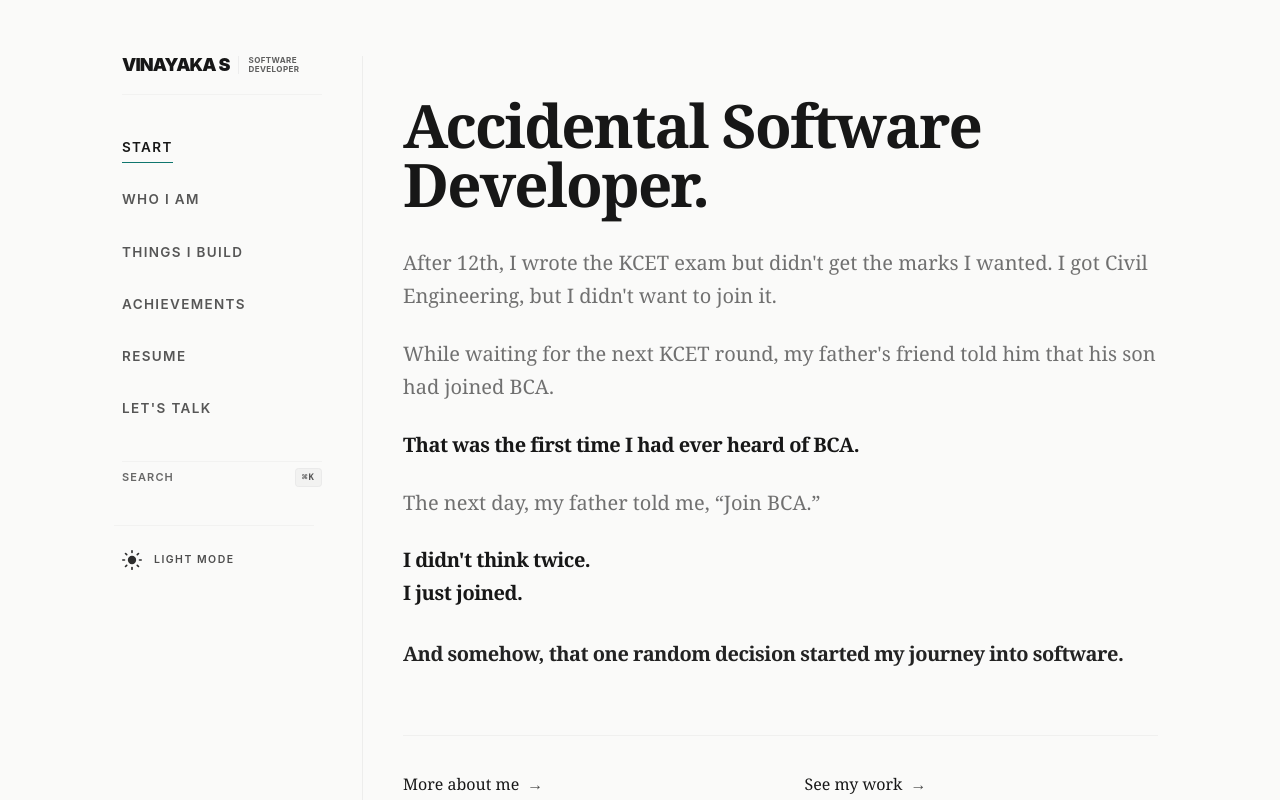
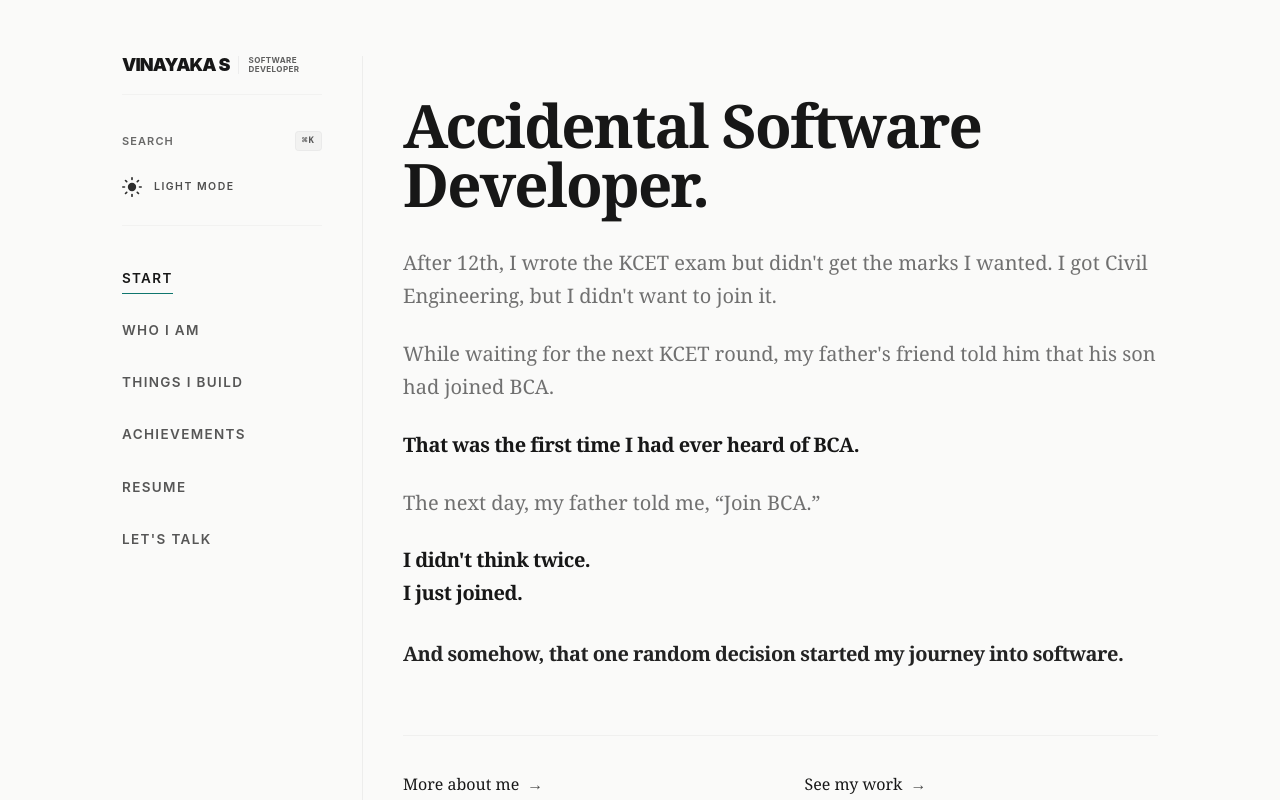
Before and after one commit to vinayaka2003/Portfolio, a Next.js app: page / in a window 1280 px wide. Shown: the top 800 px of the page. Built offline with nearby package versions, Linux system fonts and the light colour scheme.

Commit message:
Design: Move Search and Theme Toggle controls upward directly below the branding logo header

```diff
--- a/src/components/EditorialNavbar.jsx
+++ b/src/components/EditorialNavbar.jsx
@@ -81,6 +81,26 @@ export default function EditorialNavbar() {
           </Link>
         </div>
 
+        {/* Search & Theme Controls Group */}
+        <div className="flex flex-col gap-3.5 pb-5 border-b border-border/40">
+          {/* Quick Search Trigger */}
+          <button
+            onClick={() => window.dispatchEvent(new CustomEvent("open-search"))}
+            className="w-full text-left py-1 flex items-center justify-between text-muted/85 hover:text-foreground text-[11px] font-sans font-semibold uppercase tracking-[0.1em] select-none focus:outline-none cursor-pointer"
+          >
+            <span>Search</span>
+            <span className="text-[9px] font-mono bg-border/40 text-muted/95 px-1.5 py-0.5 rounded border border-border/60">⌘K</span>
+          </button>
+
+          {/* Premium Animated Theme Toggle */}
+          <div className="flex items-center gap-1 w-full -ml-2">
+            <AnimatedThemeToggler />
+            <span className="text-[10.5px] text-muted uppercase tracking-[0.14em] font-semibold select-none">
+              {mounted ? (isDark ? "Dark Mode" : "Light Mode") : "Mode"}
+            </span>
+          </div>
+        </div>
+
         {/* Navigation Items - Single Flat List */}
         <nav className="flex flex-col gap-5 text-[13px] md:text-[13.5px] text-muted font-semibold uppercase tracking-[0.1em] pt-1" aria-label="Primary navigation">
           {links.map((link) => {
@@ -104,24 +124,7 @@ export default function EditorialNavbar() {
               </Link>
             );
           })}
-
-          {/* Quick Search Shortcut Trigger */}
-          <button
-            onClick={() => window.dispatchEvent(new CustomEvent("open-search"))}
-            className="w-full text-left py-1.5 flex items-center justify-between text-muted/85 hover:text-foreground text-[11px] font-sans font-semibold uppercase tracking-[0.1em] border-t border-border/40 mt-4 select-none focus:outline-none cursor-pointer"
-          >
-            <span>Search</span>
-            <span className="text-[9px] font-mono bg-border/40 text-muted/95 px-1.5 py-0.5 rounded border border-border/60">⌘K</span>
-          </button>
         </nav>
-
-        {/* Premium Animated Theme Toggle */}
-        <div className="pt-4 border-t border-border/40 flex items-center gap-1 w-full -ml-2">
-          <AnimatedThemeToggler />
-          <span className="text-[10.5px] text-muted uppercase tracking-[0.14em] font-semibold select-none">
-            {mounted ? (isDark ? "Dark Mode" : "Light Mode") : "Mode"}
-          </span>
-        </div>
       </div>
 
       {/* Mobile Top Header (< md) */}
```
